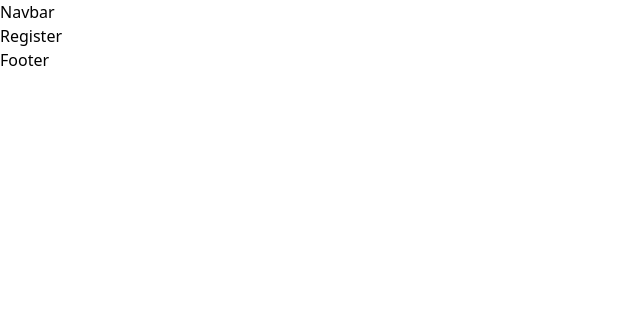
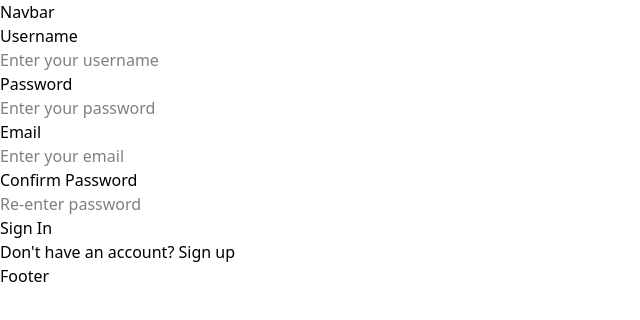
Before and after one commit to Master-Bruce-Wayne/Code-It-Up, a React app in the folder frontend/: page /register in a window 1280 px wide. Shown: the top 320 px of the page, without its empty margins (0-640 px from the left). Built offline with nearby package versions, Linux system fonts and the light colour scheme; the HTML template or start-up script is replaced by a standard one.

Commit message:
Login and Resgister pages created

```diff
--- a/frontend/src/App.jsx
+++ b/frontend/src/App.jsx
@@ -8,26 +8,6 @@ function App() {
 
   return (
     <>
-      <div>
-        <a href="https://vite.dev" target="_blank">
-          <img src={viteLogo} className="logo" alt="Vite logo" />
-        </a>
-        <a href="https://react.dev" target="_blank">
-          <img src={reactLogo} className="logo react" alt="React logo" />
-        </a>
-      </div>
-      <h1>Vite + React</h1>
-      <div className="card">
-        <button onClick={() => setCount((count) => count + 1)}>
-          count is {count}
-        </button>
-        <p>
-          Edit <code>src/App.jsx</code> and save to test HMR
-        </p>
-      </div>
-      <p className="read-the-docs">
-        Click on the Vite and React logos to learn more
-      </p>
     </>
   )
 }
--- a/frontend/src/pages/Login.jsx
+++ b/frontend/src/pages/Login.jsx
@@ -1,9 +1,114 @@
-import React from 'react'
+import React from "react";
+import { useForm } from "react-hook-form";
+import axios from "axios";
+import { useAuth } from "../context/User.jsx";
+import { useNavigate } from "react-router-dom";
 
 const Login = () => {
+  const {userData, setUserData} = useAuth();
+  const navigate = useNavigate();
+  const { register, handleSubmit, formState: { errors } } = useForm();
+
+  const onSubmit = async (data) => {
+    const apiUrl = import.meta.env.VITE_API_BASE_URL;
+    try {
+      const response = await axios.post(`${apiUrl}/user/login`, data, {
+        withCredentials: true,
+      });
+
+      if (response.data.success === false) {
+        alert(response.data.message || "Login failed!");
+        navigate("/login");
+        return;
+      }
+
+      const userInfo = {
+        _id: response.data._id,
+        username: response.data.username,
+        fullName: response.data.fullName,
+        email: response.data.email,
+        profilePhoto: response.data.profilePhoto,
+        affiliation: response.data.affiliation,
+      };
+
+      setUserData(userInfo);
+      localStorage.setItem("userData", JSON.stringify(userInfo));
+      navigate("/");
+    } catch (err) {
+      console.error("Login error:", err.message);
+      alert("Error occurred while logging in. Please try again.");
+    }
+  };
+
   return (
-    <div>Login</div>
-  )
-}
+    <div className="">
+      <div className="">
+        <div className="">
+          <form onSubmit={handleSubmit(onSubmit)} className="">
 
-export default Login
+            {/* Username */}
+            <div>
+              <label className="">
+                Username
+              </label>
+              <div className="">
+                <input
+                  type="text"
+                  {...register("username", { required: "Username is required" })}
+                  placeholder="Enter your username"
+                  className=""
+                />
+              </div>
+              {errors.username && (
+                <p className="">
+                  {errors.username.message}
+                </p>
+              )}
+            </div>
+
+            {/* Password */}
+            <div>
+              <label className="">
+                Password
+              </label>
+              <div className="">
+                <input
+                  type="password"
+                  {...register("password", { required: "Password is required" })}
+                  placeholder="Enter your password"
+                  className=""
+                />
+              </div>
+              {errors.password && (
+                <p className="">
+                  {errors.password.message}
+                </p>
+              )}
+            </div>
+
+            {/* Submit Button */}
+            <button
+              type="submit"
+              className=""
+            >
+              Sign In
+            </button>
+
+            {/* Signup link */}
+            <p className="">
+              Don't have an account?{" "}
+              <a
+                href="/register"
+                className=""
+              >
+                Sign up
+              </a>
+            </p>
+          </form>
+        </div>
+      </div>
+    </div>
+  );
+};
+
+export default Login;
--- a/frontend/src/pages/Register.jsx
+++ b/frontend/src/pages/Register.jsx
@@ -1,9 +1,144 @@
-import React from 'react'
+import React from "react";
+import { useForm } from "react-hook-form";
+import axios from "axios";
+import { useAuth } from "../context/User.jsx";
+import { useNavigate } from "react-router-dom";
 
 const Register = () => {
+  const {setUserData} = useAuth();
+  const navigate = useNavigate();
+  const { register, handleSubmit, formState: { errors } } = useForm();
+
+  const onSubmit = async (data) => {
+    const apiUrl = import.meta.env.VITE_API_BASE_URL;
+    try {
+      const response = await axios.post(`${apiUrl}/user/register`, data, {
+        withCredentials: true,
+      });
+
+      if (response.data.success === false) {
+        alert(response.data.message || "Registration failed!");
+        navigate("/register");
+        return;
+      }
+
+      alert("Registration successful! Please log in.");
+      navigate("/login");
+    } catch (err) {
+      console.error("Registration error:", err.message);
+      alert("An error occurred during registration. Please try again.");
+    }
+  };
+
   return (
-    <div>Register</div>
-  )
-}
+    <div className="">
+      <div className="">
+        <div className="">
+          <form onSubmit={handleSubmit(onSubmit)} className="">
 
-export default Register
+            {/* Username */}
+            <div>
+              <label className="">
+                Username
+              </label>
+              <div className="">
+                <input
+                  type="text"
+                  {...register("username", { required: "Username is required" })}
+                  placeholder="Enter your username"
+                  className=""
+                />
+              </div>
+              {errors.username && (
+                <p className="">
+                  {errors.username.message}
+                </p>
+              )}
+            </div>
+
+            {/* Password */}
+            <div>
+              <label className="">
+                Password
+              </label>
+              <div className="">
+                <input
+                  type="password"
+                  {...register("password", { required: "Password is required" })}
+                  placeholder="Enter your password"
+                  className=""
+                />
+              </div>
+              {errors.password && (
+                <p className="">
+                  {errors.password.message}
+                </p>
+              )}
+            </div>
+
+            {/* Email */}
+            <div>
+              <label className="">
+                Email
+              </label>
+              <div className="">
+                <input
+                  type="email"
+                  {...register("email", { required: "Email is required" })}
+                  className=""
+                  placeholder="Enter your email"
+                />
+              </div>
+              {errors.email && (
+                <p className="">
+                  {errors.email.message}
+                </p>
+              )}
+            </div>
+
+            {/* Confirm Password */}
+            <div>
+              <label className="">
+                Confirm Password
+              </label>
+              <div className="">
+                <input
+                  type="password"
+                  {...register("confirmPassword", { required: "Confirm your password" })}
+                  className=""
+                  placeholder="Re-enter password"
+                />
+              </div>
+              {errors.confirmPassword && (
+                <p className="">
+                  {errors.confirmPassword.message}
+                </p>
+              )}
+            </div>
+
+            {/* Submit Button */}
+            <button
+              type="submit"
+              className=""
+            >
+              Sign In
+            </button>
+
+            {/* Signup link */}
+            <p className="">
+              Don't have an account?{" "}
+              <a
+                href="/register"
+                className=""
+              >
+                Sign up
+              </a>
+            </p>
+          </form>
+        </div>
+      </div>
+    </div>
+  );
+};
+
+export default Register;
```
Also changed, not shown: 2 other files (tests, documents, lock files or other folders).
